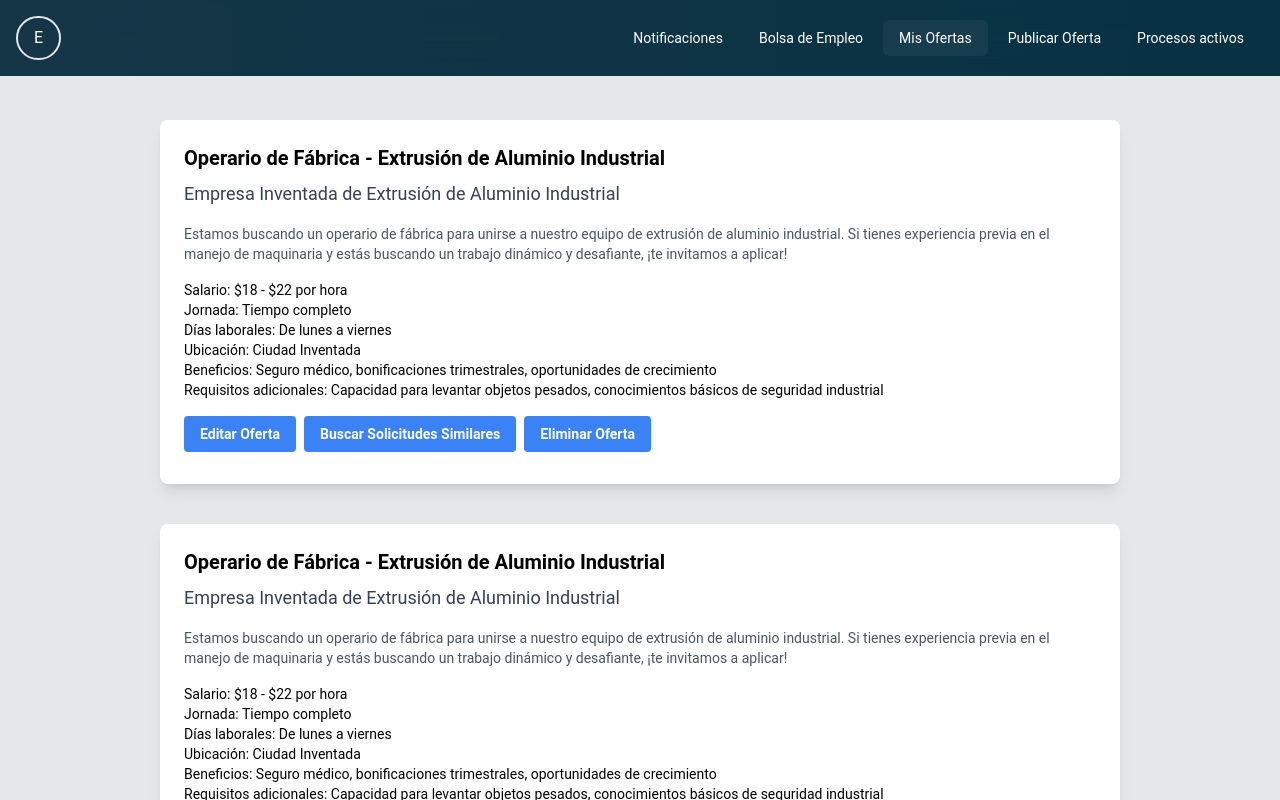
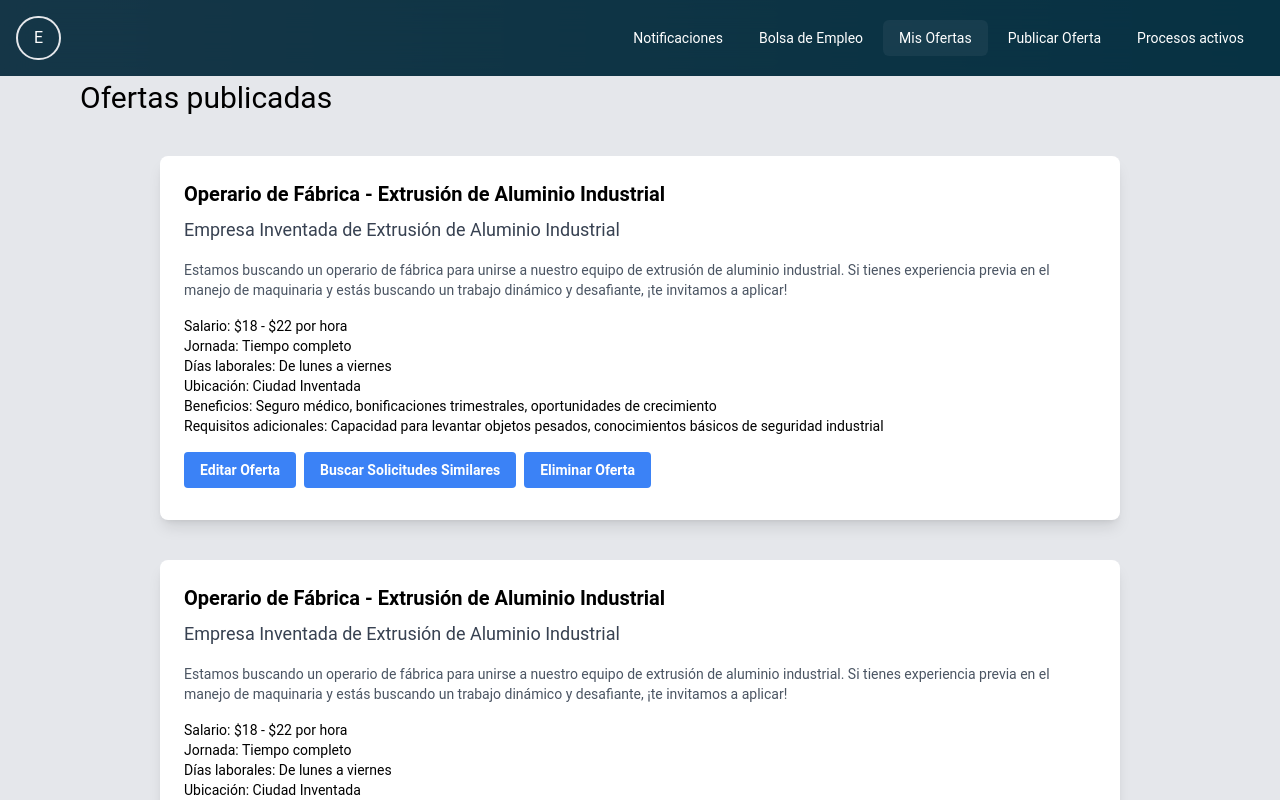
Before and after one commit to frankgimeno3/empleotecnicfront, a Next.js app: page /dashboard in a window 1280 px wide. Both pictures are taken after a click on the button "Mis Ofertas". Shown: the top 800 px of the page. Built offline with nearby package versions, Linux system fonts and the light colour scheme.

Commit message:
añado titular mis ofertas

```diff
--- a/components/Dashboard/MisOfertas/MisOfertas.tsx
+++ b/components/Dashboard/MisOfertas/MisOfertas.tsx
@@ -5,6 +5,7 @@ const MisOfertas = () => {
     return (
       <div className='mt-6'>
         < div className=" mt-10 p-20 bg-gray-200 pt-1">
+        <h1 className="text-3xl">Ofertas publicadas</h1>
         <MyOfferCard />
         <MyOfferCard />
         <MyOfferCard />
```
